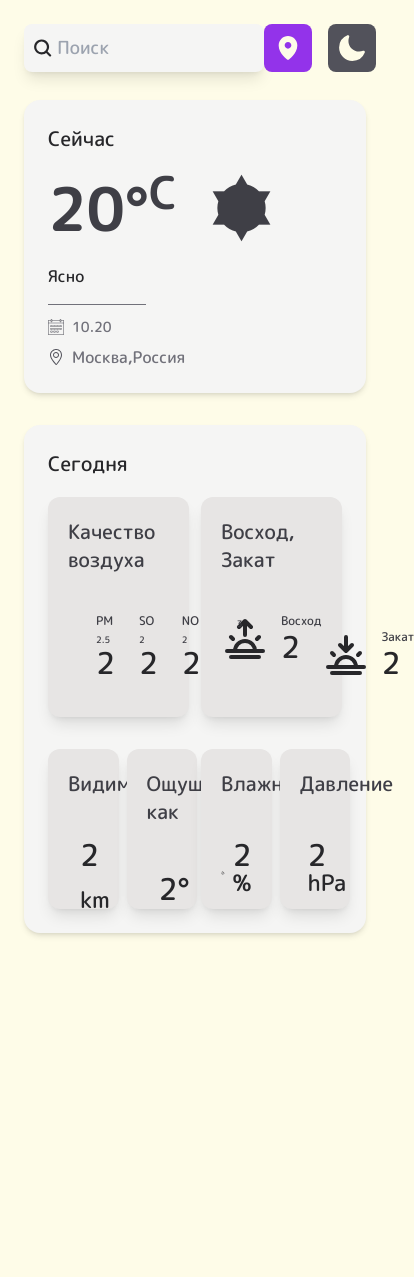
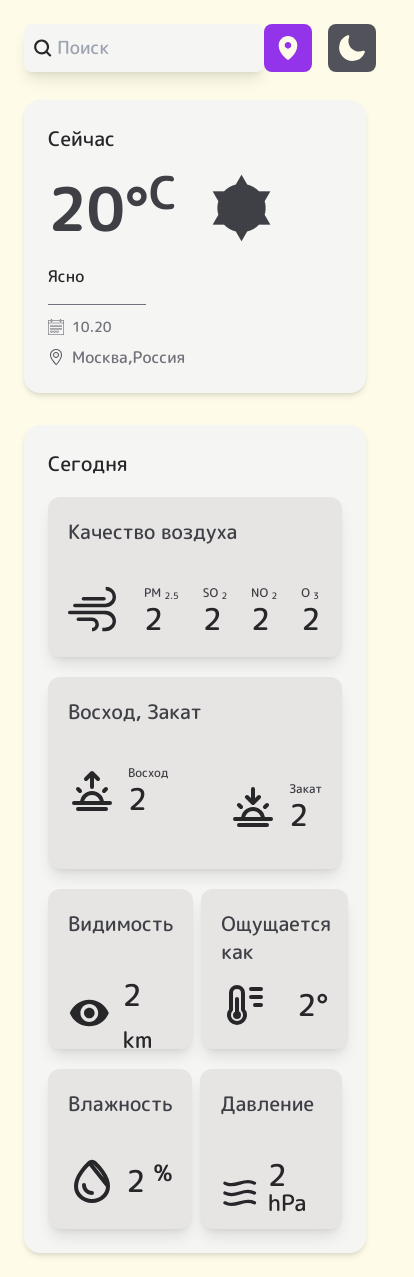
Before and after one commit to killitar/sky-cast, a Vue app: page / in a window 390 px wide. Shown: the whole page, 414 px wide, since content can reach past the window. Before the commit the page ends 957 px from the top, so only its background shows below. Built offline with nearby package versions, Linux system fonts and the light colour scheme.

Commit message:
fix:fixed responsive

```diff
--- a/index.html
+++ b/index.html
@@ -1,5 +1,5 @@
 <!DOCTYPE html>
-<html lang="ru">
+<html lang="ru" class="scroll-smooth hover:scroll-auto">
   <head>
     <meta charset="UTF-8" />
     <link rel="icon" type="image/svg+xml" href="/vite.svg" />
--- a/src/components/now-component.vue
+++ b/src/components/now-component.vue
@@ -6,7 +6,9 @@
     <h2 class="text-zinc-800 dark:text-stone-100 text-xl duration-500">
       Сегодня
     </h2>
-    <div class="highlight-list grid grid-rows-1 grid-cols-2 gap-3">
+    <div
+      class="highlight-list flex flex-col md:grid md:grid-rows-1 md:grid-cols-2 md:gap-3 duration-500"
+    >
       <div
         class="hightlight-card one mt-5 bg-stone-200 dark:bg-zinc-900 shadow-lg p-5 rounded-xl duration-500"
       >
@@ -196,7 +198,9 @@
         <div
           class="hightlight-card w-1/2 mt-5 bg-stone-200 dark:bg-zinc-900 shadow-lg p-5 rounded-xl h-40 duration-500"
         >
-          <h3 class="card-title text-zinc-700 text-xl mb-10">Ощущается как</h3>
+          <h3 class="card-title text-zinc-700 text-xl mb-4 xl:mb-10">
+            Ощущается как
+          </h3>
 
           <div class="card-list">
             <div class="card-item flex justify-between items-center">
--- a/src/components/today-component.vue
+++ b/src/components/today-component.vue
@@ -1,7 +1,7 @@
 <script setup lang="ts"></script>
 <template>
   <div
-    class="p-6 mb-8 lg:mb-0 w-full h-1/3 lg:w-80 bg-stone-100 dark:bg-zinc-800 rounded-2xl shadow-md duration-500"
+    class="p-6 mb-8 lg:mb-0 lg:mr-4 w-full h-1/3 lg:w-80 bg-stone-100 dark:bg-zinc-800 rounded-2xl shadow-md duration-500"
   >
     <h2
       class="card-title font-medium text-zinc-800 dark:text-yellow-50 text-xl mb-4 duration-500"
```
